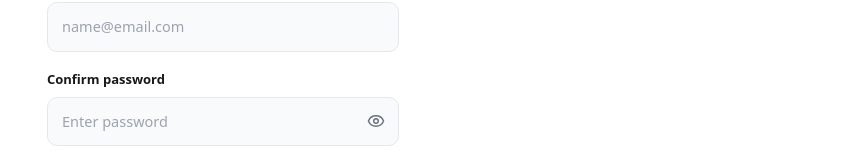
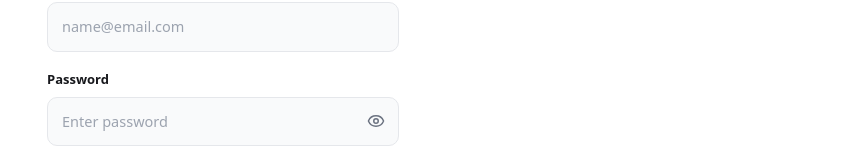
Before and after one commit to trianandafajar/fitness-ai-frontend, a Next.js app: page /login in a window 1280 px wide. Shown: the part 416-575 px from the top of the page, without its empty margins (417-1280 px from the left). Built offline with nearby package versions, Linux system fonts and the light colour scheme; no server answers.

Commit message:
fix(login): correct label from "Confirm password" to "Password" in login form

```diff
--- a/app/(auth)/login/page.tsx
+++ b/app/(auth)/login/page.tsx
@@ -90,7 +90,7 @@ export default function LoginPage() {
                 />
                 <Field
                     id="password"
-                    label="Confirm password"
+                    label="Password"
                     type={showPassword ? "text" : "password"}
                     placeholder="Enter password"
                     autoComplete="new-password"
```
